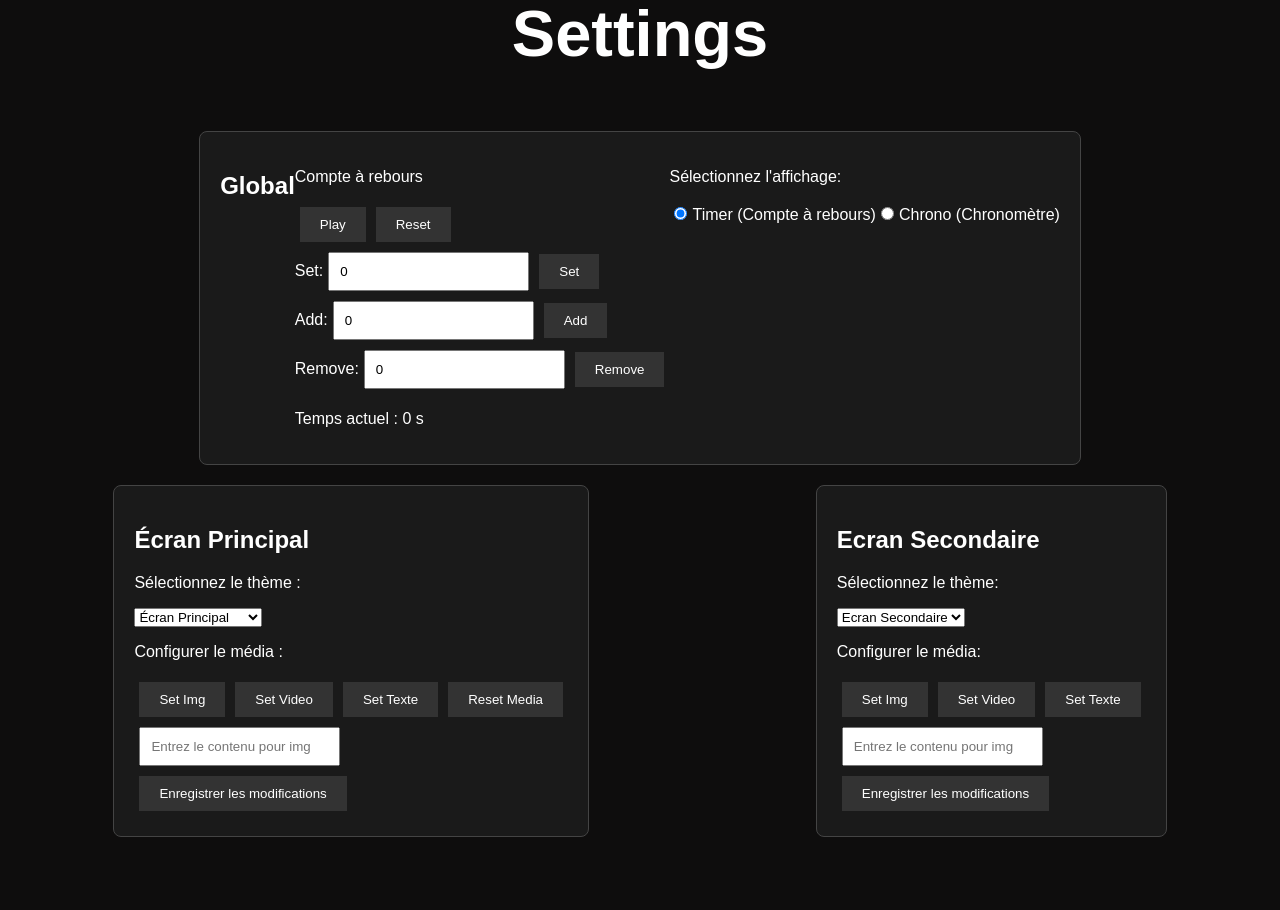
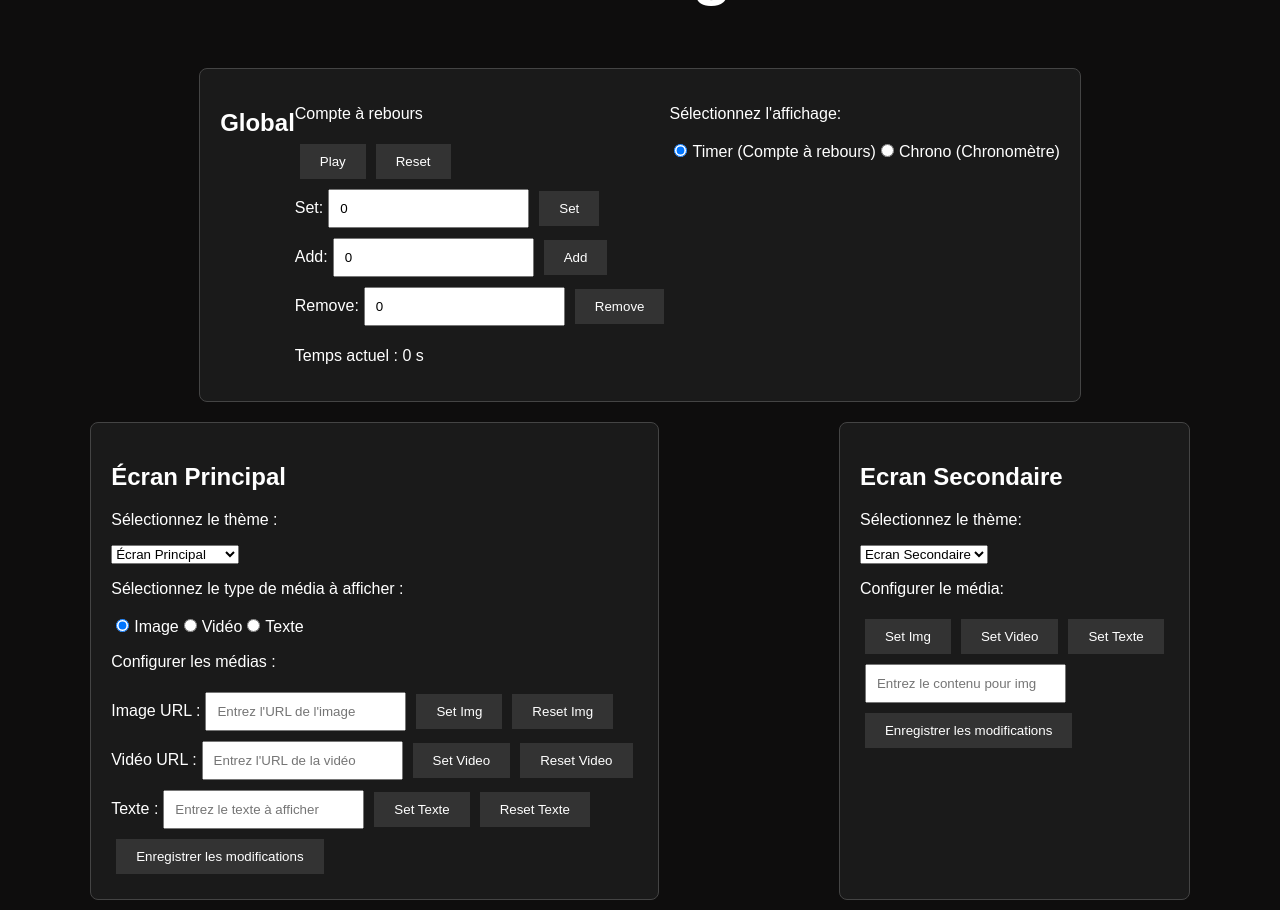
Before and after one commit to CruckStore/Timeout-Dashboard, a React (Vite) app in the folder frontend/: page /emitter in a window 1280 px wide. Before the commit the page ends 847 px from the top, so only its background shows below. Built offline with nearby package versions, Linux system fonts and the light colour scheme; no server answers; sample sign-in values are in the browser's storage; a web font is replaced by a local one.

Commit message:
style: refactor MainScreenSettings component; update media handling to support active media type; enhance local storage management for theme and media content; improve UI for media configuration

```diff
--- a/frontend/src/pages/Emitter/MainScreenSettings.tsx
+++ b/frontend/src/pages/Emitter/MainScreenSettings.tsx
@@ -2,7 +2,6 @@ import React, { useState, useEffect, useRef } from 'react';
 import { io, Socket } from 'socket.io-client';
 
 const MainScreenSettings = () => {
-  // Connexion Socket.IO
   const socketRef = useRef<Socket | null>(null);
   useEffect(() => {
     socketRef.current = io("http://localhost:5000");
@@ -12,8 +11,9 @@ const MainScreenSettings = () => {
   }, []);
 
   const [theme, setTheme] = useState(() => localStorage.getItem('mainScreenTheme') || 'écran principal');
-  const [mediaType, setMediaType] = useState<'img' | 'video' | 'texte'>(() => {
-    const stored = localStorage.getItem('mainScreenMediaType');
+
+  const [activeMediaType, setActiveMediaType] = useState<'img' | 'video' | 'texte'>(() => {
+    const stored = localStorage.getItem('mainScreenMediaTypeActive');
     return stored === 'video' || stored === 'texte' ? stored : 'img';
   });
 
@@ -21,59 +21,84 @@ const MainScreenSettings = () => {
   const [mediaContentVideo, setMediaContentVideo] = useState(() => localStorage.getItem('mainScreenMediaContentVideo') || '');
   const [mediaContentTexte, setMediaContentTexte] = useState(() => localStorage.getItem('mainScreenMediaContentTexte') || '');
 
-  useEffect(() => {
-    localStorage.setItem('mainScreenTheme', theme);
-  }, [theme]);
+  useEffect(() => { localStorage.setItem('mainScreenTheme', theme); }, [theme]);
+  useEffect(() => { localStorage.setItem('mainScreenMediaTypeActive', activeMediaType); }, [activeMediaType]);
+  useEffect(() => { localStorage.setItem('mainScreenMediaContentImg', mediaContentImg); }, [mediaContentImg]);
+  useEffect(() => { localStorage.setItem('mainScreenMediaContentVideo', mediaContentVideo); }, [mediaContentVideo]);
+  useEffect(() => { localStorage.setItem('mainScreenMediaContentTexte', mediaContentTexte); }, [mediaContentTexte]);
 
-  useEffect(() => {
-    localStorage.setItem('mainScreenMediaType', mediaType);
-  }, [mediaType]);
+  const handleSetImg = () => {
+    socketRef.current?.emit("mainScreenUpdate", {
+      theme,
+      mediaType: activeMediaType,
+      mediaContent: activeMediaType === 'img' ? mediaContentImg : getCurrentMediaContent(),
+    });
+  };
 
-  useEffect(() => {
-    localStorage.setItem('mainScreenMediaContentImg', mediaContentImg);
-  }, [mediaContentImg]);
+  const handleResetImg = () => {
+    setMediaContentImg('');
+    socketRef.current?.emit("mainScreenUpdate", {
+      theme,
+      mediaType: activeMediaType,
+      mediaContent: activeMediaType === 'img' ? '' : getCurrentMediaContent(),
+    });
+  };
 
-  useEffect(() => {
-    localStorage.setItem('mainScreenMediaContentVideo', mediaContentVideo);
-  }, [mediaContentVideo]);
+  const handleSetVideo = () => {
+    socketRef.current?.emit("mainScreenUpdate", {
+      theme,
+      mediaType: activeMediaType,
+      mediaContent: activeMediaType === 'video' ? mediaContentVideo : getCurrentMediaContent(),
+    });
+  };
 
-  useEffect(() => {
-    localStorage.setItem('mainScreenMediaContentTexte', mediaContentTexte);
-  }, [mediaContentTexte]);
+  const handleResetVideo = () => {
+    setMediaContentVideo('');
+    socketRef.current?.emit("mainScreenUpdate", {
+      theme,
+      mediaType: activeMediaType,
+      mediaContent: activeMediaType === 'video' ? '' : getCurrentMediaContent(),
+    });
+  };
+
+  const handleSetTexte = () => {
+    socketRef.current?.emit("mainScreenUpdate", {
+      theme,
+      mediaType: activeMediaType,
+      mediaContent: activeMediaType === 'texte' ? mediaContentTexte : getCurrentMediaContent(),
+    });
+  };
+
+  const handleResetTexte = () => {
+    setMediaContentTexte('');
+    socketRef.current?.emit("mainScreenUpdate", {
+      theme,
+      mediaType: activeMediaType,
+      mediaContent: activeMediaType === 'texte' ? '' : getCurrentMediaContent(),
+    });
+  };
 
   const getCurrentMediaContent = () => {
-    if (mediaType === 'img') return mediaContentImg;
-    if (mediaType === 'video') return mediaContentVideo;
-    if (mediaType === 'texte') return mediaContentTexte;
+    if (activeMediaType === 'img') return mediaContentImg;
+    if (activeMediaType === 'video') return mediaContentVideo;
+    if (activeMediaType === 'texte') return mediaContentTexte;
     return '';
   };
 
-  const setCurrentMediaContent = (value: string) => {
-    if (mediaType === 'img') {
-      setMediaContentImg(value);
-    } else if (mediaType === 'video') {
-      setMediaContentVideo(value);
-    } else if (mediaType === 'texte') {
-      setMediaContentTexte(value);
-    }
-  };
-
-  const handleResetMedia = () => {
-    setCurrentMediaContent('');
-  };
-
   const handleSave = () => {
-    socketRef.current?.emit("mainScreenUpdate", {
+    const data = {
       theme,
-      mediaType,
+      mediaType: activeMediaType,
       mediaContent: getCurrentMediaContent(),
-    });
+    };
+    socketRef.current?.emit("mainScreenUpdate", data);
     alert("Modifications enregistrées pour l'Écran Principal");
   };
 
   return (
     <div className="card main-screen-settings">
       <h2>Écran Principal</h2>
+
       <div className="theme-selection">
         <p>Sélectionnez le thème :</p>
         <select value={theme} onChange={(e) => setTheme(e.target.value)}>
@@ -83,21 +108,78 @@ const MainScreenSettings = () => {
           <option value="écran secondaire">Écran Secondaire</option>
         </select>
       </div>
+
+      <div className="media-type-selection">
+        <p>Sélectionnez le type de média à afficher :</p>
+        <label>
+          <input
+            type="radio"
+            value="img"
+            checked={activeMediaType === 'img'}
+            onChange={() => setActiveMediaType('img')}
+          />
+          Image
+        </label>
+        <label>
+          <input
+            type="radio"
+            value="video"
+            checked={activeMediaType === 'video'}
+            onChange={() => setActiveMediaType('video')}
+          />
+          Vidéo
+        </label>
+        <label>
+          <input
+            type="radio"
+            value="texte"
+            checked={activeMediaType === 'texte'}
+            onChange={() => setActiveMediaType('texte')}
+          />
+          Texte
+        </label>
+      </div>
+
       <div className="media-settings">
-        <p>Configurer le média :</p>
-        <div>
-          <button onClick={() => setMediaType('img')}>Set Img</button>
-          <button onClick={() => setMediaType('video')}>Set Video</button>
-          <button onClick={() => setMediaType('texte')}>Set Texte</button>
-          <button onClick={handleResetMedia}>Reset Media</button>
+        <p>Configurer les médias :</p>
+
+        <div className="media-config">
+          <label>Image URL :</label>
+          <input
+            type="text"
+            placeholder="Entrez l'URL de l'image"
+            value={mediaContentImg}
+            onChange={(e) => setMediaContentImg(e.target.value)}
+          />
+          <button onClick={handleSetImg}>Set Img</button>
+          <button onClick={handleResetImg}>Reset Img</button>
         </div>
-        <input
-          type="text"
-          placeholder={`Entrez le contenu pour ${mediaType}`}
-          value={getCurrentMediaContent()}
-          onChange={(e) => setCurrentMediaContent(e.target.value)}
-        />
+
+        <div className="media-config">
+          <label>Vidéo URL :</label>
+          <input
+            type="text"
+            placeholder="Entrez l'URL de la vidéo"
+            value={mediaContentVideo}
+            onChange={(e) => setMediaContentVideo(e.target.value)}
+          />
+          <button onClick={handleSetVideo}>Set Video</button>
+          <button onClick={handleResetVideo}>Reset Video</button>
+        </div>
+
+        <div className="media-config">
+          <label>Texte :</label>
+          <input
+            type="text"
+            placeholder="Entrez le texte à afficher"
+            value={mediaContentTexte}
+            onChange={(e) => setMediaContentTexte(e.target.value)}
+          />
+          <button onClick={handleSetTexte}>Set Texte</button>
+          <button onClick={handleResetTexte}>Reset Texte</button>
+        </div>
       </div>
+
       <button onClick={handleSave}>Enregistrer les modifications</button>
     </div>
   );
```
